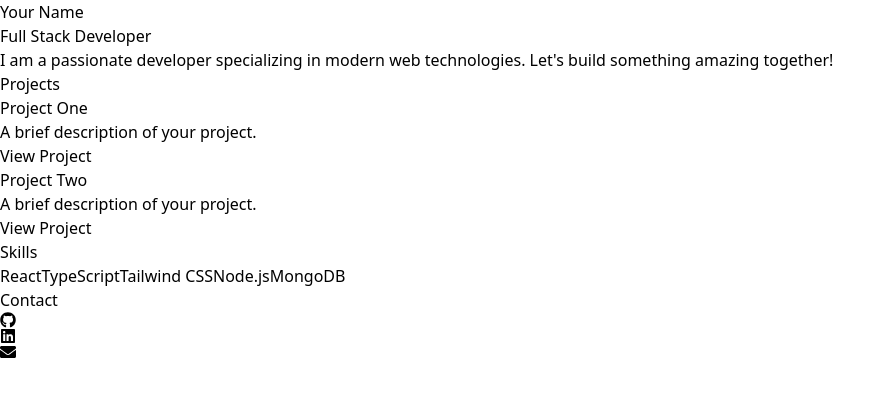
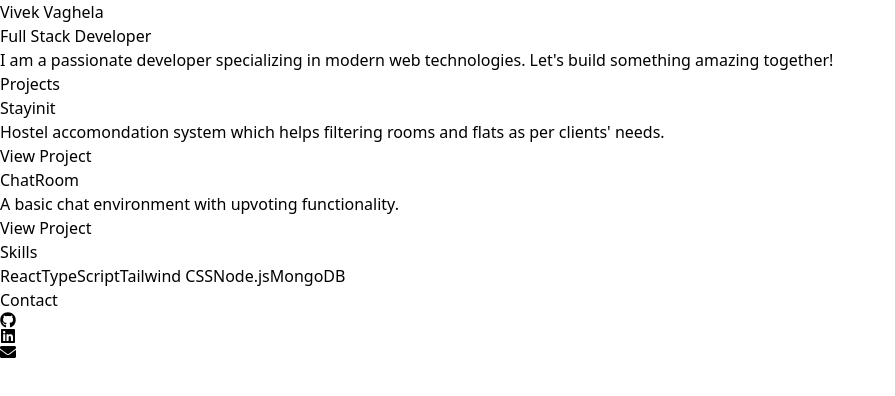
Before and after one commit to asuexe/asuvfx, a React (Vite) app: page / in a window 1280 px wide. Shown: the top 396 px of the page, without its empty margins (0-895 px from the left). Built offline with nearby package versions, Linux system fonts and the light colour scheme.

Commit message:
background functionality addad

```diff
--- a/src/App.tsx
+++ b/src/App.tsx
@@ -1,38 +1,17 @@
-
 import { motion } from "framer-motion";
 import { FaGithub, FaLinkedin, FaEnvelope } from "react-icons/fa";
-import './App.css'
-
-const portfolioData = {
-  name: "Your Name",
-  role: "Full Stack Developer",
-  about:
-    "I am a passionate developer specializing in modern web technologies. Let's build something amazing together!",
-  projects: [
-    {
-      title: "Project One",
-      description: "A brief description of your project.",
-      link: "#",
-    },
-    {
-      title: "Project Two",
-      description: "A brief description of your project.",
-      link: "#",
-    },
-  ],
-  skills: ["React", "TypeScript", "Tailwind CSS", "Node.js", "MongoDB"],
-  contact: {
-    github: "https://github.com/yourusername",
-    linkedin: "https://linkedin.com/in/yourprofile",
-    email: "your.email@example.com",
-  },
-};
-
+import "./App.css";
+import { portfolioData } from "./context/portfolioData";
+import {FallingLetters} from "./components/Background";
 
 function App() {
+  return (
+    <div className="relative w-screen h-screen bg-black overflow-hidden">
+      {/* Falling Letters Background */}
+      <FallingLetters />
 
-  return (
-    <div className="min-h-screen bg-gray-900 text-white p-6">
+      {/* Main Content (Ensuring it's on top) */}
+      <div className="relative z-9 min-h-screen text-white p-6">
         <header className="text-center my-12">
           <h1 className="text-4xl font-bold">{portfolioData.name}</h1>
           <p className="text-xl text-gray-400">{portfolioData.role}</p>
@@ -57,6 +36,7 @@ function App() {
                   href={project.link}
                   className="text-blue-400 hover:underline mt-2 block"
                   target="_blank"
+                  rel="noopener noreferrer"
                 >
                   View Project
                 </a>
@@ -94,9 +74,8 @@ function App() {
           </div>
         </section>
       </div>
+    </div>
   );
-
-
 }
 
-export default App
+export default App;
--- /dev/null
+++ b/src/components/Background.tsx
@@ -0,0 +1,44 @@
+import { useEffect, useState } from "react";
+import { motion } from "framer-motion";
+import { generateRandomLetter } from "../functions/fallingletters";
+
+export const FallingLetters = () => {
+  const [letters, setLetters] = useState<{ id: number; letter: string; x: number }[]>([]);
+
+  useEffect(() => {
+    const interval = setInterval(() => {
+      setLetters((prev) => [
+        ...prev,
+        {
+          id: Date.now() + Math.random(),
+          letter: generateRandomLetter(),
+          x: Math.random() * 100, // Random X position (0 to 100vw)
+        },
+      ]);
+
+      // Remove old letters after animation ends
+      setTimeout(() => {
+        setLetters((prev) => prev.slice(5));
+      }, 3000);
+    }, 200);
+
+    return () => clearInterval(interval);
+  }, []);
+
+  return (
+    <div className="absolute inset-0 bg-black overflow-hidden -z-10">
+      {letters.map(({ id, letter, x }) => (
+        <motion.span
+          key={id}
+          initial={{ y: -50, opacity: 0 }}
+          animate={{ y: "100vh", opacity: 1 }}
+          transition={{ duration: 3, ease: "linear" }}
+          className="absolute text-green-400 text-2xl font-mono"
+          style={{ left: `${x}vw` }}
+        >
+          {letter}
+        </motion.span>
+      ))}
+    </div>
+  );
+};
--- a/src/components/Header.tsx
+++ b/src/components/Header.tsx
@@ -1,10 +1,10 @@
 import React from "react";
 
-const Header: React.FC = () => {
+export const Header: React.FC = () => {
   return (
-    <header className="bg-blue-600 text-white p-4 shadow-md">
+    <header className="bg-[rgb(17,24,39)] text-white p-4 shadow-md">
       <div className="container mx-auto flex justify-between items-center">
-        <h1 className="text-2xl font-bold">My Website</h1>
+        <h1 className="text-2xl font-bold">PortFolio!</h1>
         <nav>
           <ul className="flex space-x-4">
             <li><a href="#" className="hover:underline">Home</a></li>
--- /dev/null
+++ b/src/context/portfolioData.ts
@@ -0,0 +1,24 @@
+export const portfolioData = {
+    name: "Vivek Vaghela",
+    role: "Full Stack Developer",
+    about:
+      "I am a passionate developer specializing in modern web technologies. Let's build something amazing together!",
+    projects: [
+      {
+        title: "Stayinit",
+        description: "Hostel accomondation system which helps filtering rooms and flats as per clients' needs.",
+        link: "https://stayinit.in",
+      },
+      {
+        title: "ChatRoom",
+        description: "A basic chat environment with upvoting functionality.",
+        link: "https://github.com/asuexe/ChatRoom",
+      },
+    ],
+    skills: ["React", "TypeScript", "Tailwind CSS", "Node.js", "MongoDB"],
+    contact: {
+      github: "https://github.com/asuexe",
+      linkedin: "https://www.linkedin.com/in/vivek-vaghela-743903228/",
+      email: "vaghelavivek222@gmail.com",
+    },
+  };
--- /dev/null
+++ b/src/functions/fallingletters.ts
@@ -0,0 +1,4 @@
+export const generateRandomLetter = () => {
+  const letters = "ABCDEFGHIJKLMNOPQRSTUVWXYZ";
+  return letters[Math.floor(Math.random() * letters.length)];
+};
--- a/src/main.tsx
+++ b/src/main.tsx
@@ -2,8 +2,6 @@ import { StrictMode } from 'react'
 import { createRoot } from 'react-dom/client'
 import './index.css'
 import App from './App.tsx'
-import Header from './components/Header.tsx'
-import { TestComp } from './components/testComponent.tsx'
 
 createRoot(document.getElementById('root')!).render(
   <StrictMode>
```
Also changed, not shown: src/components/testComponent.tsx (deleted, +0 -11 lines). Lines whose indentation alone changed are shown as unchanged.
